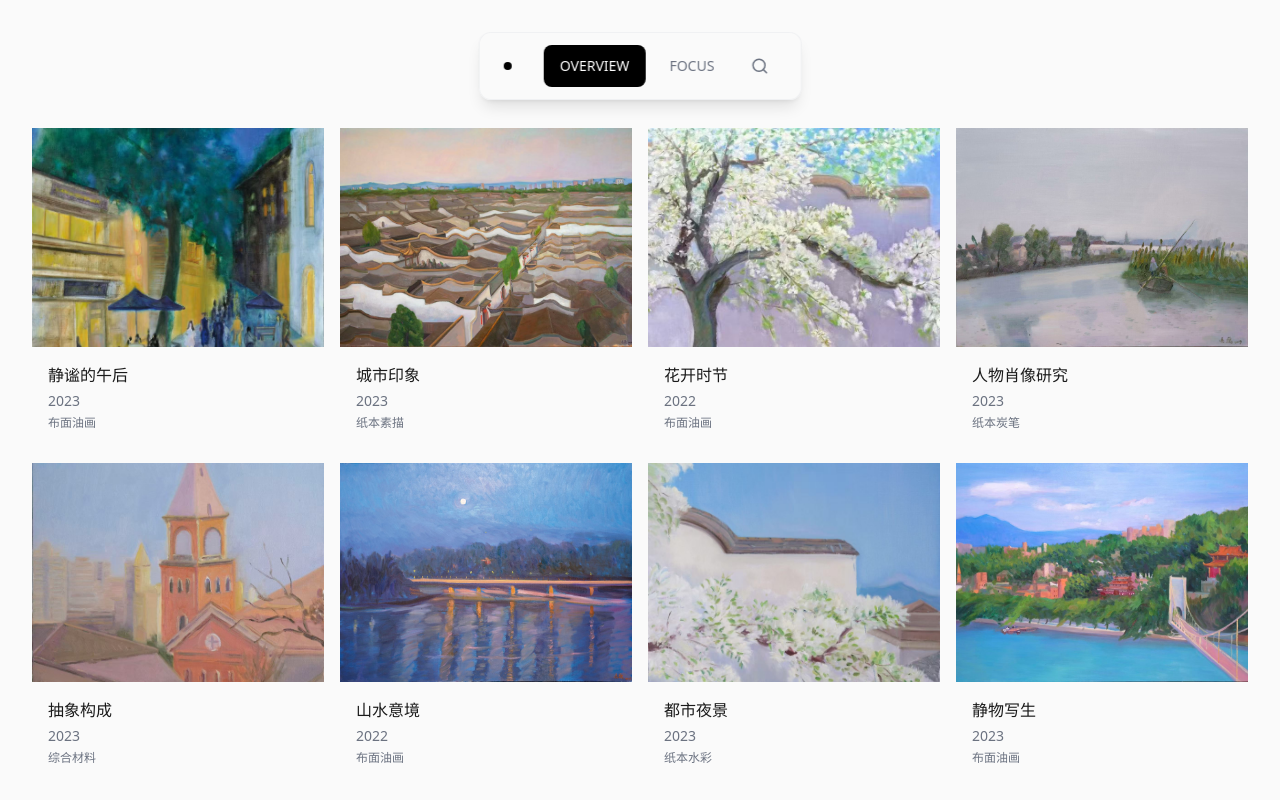
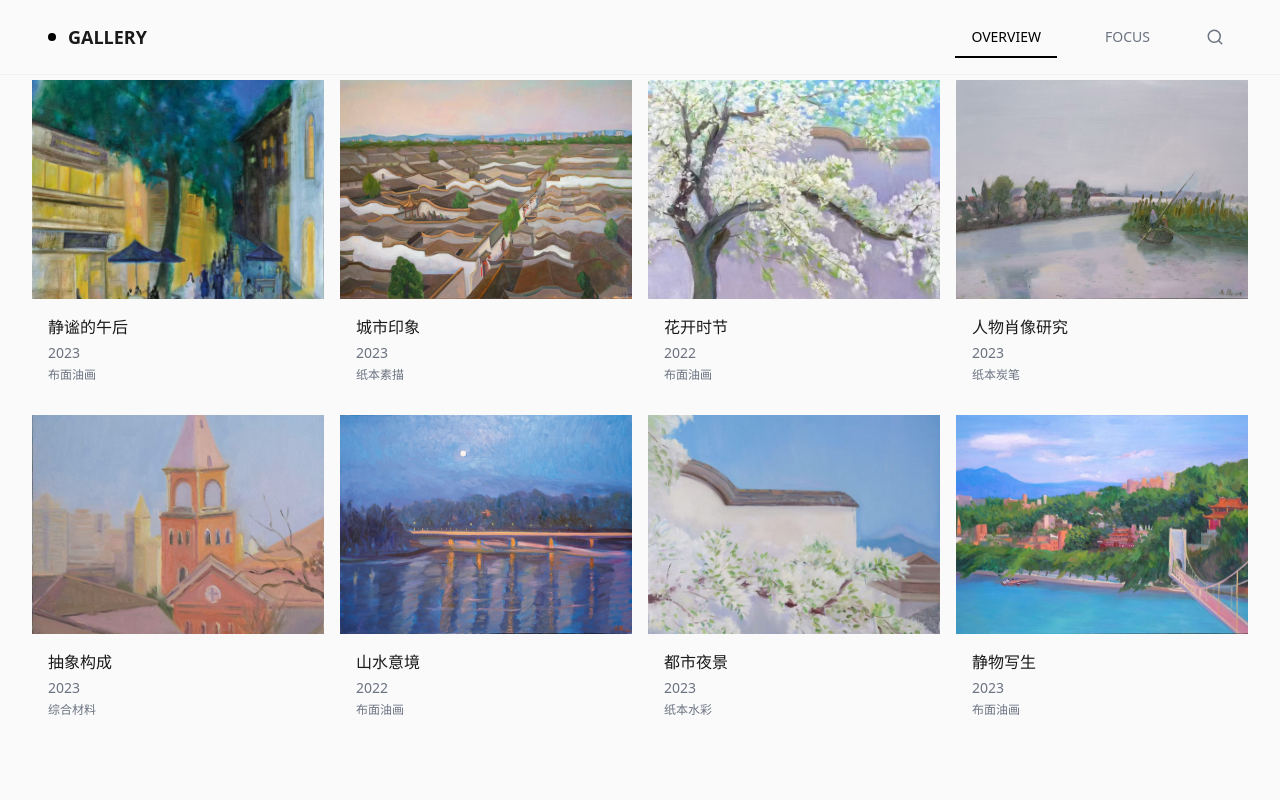
Before and after one commit to scooorpion/art-site, a Next.js app: page /gallery/grid in a window 1280 px wide. Built offline with nearby package versions, Linux system fonts and the light colour scheme.

Commit message:
a big update. 改变了菜单栏的展示方式

```diff
--- a/app/components/CentralGallery.tsx
+++ b/app/components/CentralGallery.tsx
@@ -201,7 +201,7 @@ export default function CentralGallery({ artworks, onArtworkClick }: CentralGall
     <div className="min-h-screen bg-white dark:bg-black text-gray-800 dark:text-white">
         <div className="relative h-screen flex flex-col">
         {/* 主展示区域 - 全屏显示 */}
-        <div className="flex-1 relative flex items-center justify-center pt-16 sm:pt-20 md:pt-24">
+        <div className="flex-1 relative flex items-center justify-center pt-20 md:pt-20">
           {/* 平铺式图片展示 */}
           <div className="flex items-center justify-center gap-6 overflow-x-hidden px-4">
             {/* 左侧图片 */}
--- a/app/components/GridGallery.tsx
+++ b/app/components/GridGallery.tsx
@@ -58,7 +58,7 @@ export default function GridGallery({ artworks, onArtworkClick, showSearchFilter
   };
 
   return (
-    <div className="min-h-screen bg-[var(--background)] pt-20 sm:pt-24 md:pt-32 mobile-nav-padding">
+    <div className="min-h-screen bg-[var(--background)] pt-20 md:pt-20 mobile-nav-padding">
         <div className="max-w-7xl mx-auto px-4 sm:px-6 lg:px-8 large-container">
 
 
--- a/app/components/Navigation.tsx
+++ b/app/components/Navigation.tsx
@@ -59,19 +59,28 @@ export default function Navigation({ currentView, showSearchFilter, onToggleSear
         initial={{ y: -100, opacity: 0 }}
         animate={{ y: 0, opacity: 1 }}
         transition={{ duration: 0.8, ease: [0.4, 0, 0.2, 1] }}
-        className="hidden md:flex fixed top-8 left-1/2 transform -translate-x-1/2 z-50 bg-[var(--background)]/90 backdrop-blur-xl border border-[var(--border)]/50 px-6 py-3 shadow-lg"
-        style={{ borderRadius: '0.75rem' }}
+        className="hidden md:flex fixed top-0 left-0 right-0 z-50 bg-[var(--background)]/90 backdrop-blur-xl border-b border-[var(--border)]/50 px-6 lg:px-12 py-4"
       >
-        <div className="flex items-center space-x-4 lg:space-x-8">
+        <div className="w-full max-w-7xl mx-auto flex items-center justify-between">
+          {/* Logo区域 */}
+          <motion.div
+            className="flex items-center space-x-3"
+            initial={{ opacity: 0, x: -20 }}
+            animate={{ opacity: 1, x: 0 }}
+            transition={{ duration: 0.8, delay: 0.2 }}
+          >
             <motion.div
               className="w-2 h-2 bg-[var(--accent)] rounded-full flex-shrink-0"
               initial={{ opacity: 0, scale: 0 }}
               animate={{ opacity: 1, scale: 1 }}
-            transition={{ duration: 0.8, delay: 0.2 }}
+              transition={{ duration: 0.8, delay: 0.4 }}
             />
-          <div className="flex items-center space-x-1 lg:space-x-2">
+            <span className="text-lg font-semibold text-[var(--foreground)]">GALLERY</span>
+          </motion.div>
+
+          {/* 导航链接区域 */}
+          <div className="flex items-center space-x-6 lg:space-x-8">
             {navItems.map((item, index) => {
-              // 移除了图标引用
               const isActive = currentView === item.id;
               return (
                 <motion.div
@@ -84,16 +93,23 @@ export default function Navigation({ currentView, showSearchFilter, onToggleSear
                   <motion.button
                     onClick={() => handleViewChange(item.id)}
                     className={clsx(
-                      'relative px-3 lg:px-4 py-2 transition-all duration-300 group',
+                      'relative px-4 py-2 transition-all duration-300 group',
                       isActive
-                        ? 'text-[var(--accent-foreground)] bg-[var(--accent)]'
-                        : 'text-[var(--muted-foreground)] hover:text-[var(--foreground)] hover:bg-[var(--accent)]/10'
+                        ? 'text-[var(--accent)] font-medium'
+                        : 'text-[var(--muted-foreground)] hover:text-[var(--foreground)]'
                     )}
-                    style={{ borderRadius: '0.5rem' }}
-                    whileHover={{ scale: 1.05 }}
+                    whileHover={{ y: -2 }}
                     whileTap={{ scale: 0.95 }}
                   >
                     <span className="text-sm font-medium whitespace-nowrap">{item.label}</span>
+                    {isActive && (
+                      <motion.div
+                        layoutId="desktopActiveIndicator"
+                        className="absolute bottom-0 left-0 right-0 h-0.5 bg-[var(--accent)]"
+                        initial={false}
+                        transition={{ type: 'spring', stiffness: 500, damping: 30 }}
+                      />
+                    )}
                   </motion.button>
                 </motion.div>
               );
@@ -102,7 +118,7 @@ export default function Navigation({ currentView, showSearchFilter, onToggleSear
             {/* 搜索按钮 - 仅在grid视图显示 */}
             {currentView === 'grid' && onToggleSearchFilter && (
               <motion.div
-                  className="relative ml-1 flex-shrink-0"
+                className="relative flex-shrink-0"
                 initial={{ opacity: 0, scale: 0.8 }}
                 animate={{ opacity: 1, scale: 1 }}
                 transition={{ duration: 0.6, delay: 0.4 }}
@@ -112,7 +128,7 @@ export default function Navigation({ currentView, showSearchFilter, onToggleSear
                   className={clsx(
                     'relative flex items-center justify-center p-2 transition-colors duration-300',
                     showSearchFilter
-                        ? 'text-[var(--accent-foreground)] bg-[var(--accent)]'
+                      ? 'text-[var(--accent)] bg-[var(--accent)]/10'
                       : 'text-[var(--muted-foreground)] hover:text-[var(--foreground)] hover:bg-[var(--accent)]/10'
                   )}
                   style={{ borderRadius: '0.5rem' }}
@@ -193,7 +209,7 @@ export default function Navigation({ currentView, showSearchFilter, onToggleSear
                 animate={{ opacity: 1, y: 0, scale: 1 }}
                 exit={{ opacity: 0, y: -20, scale: 0.95 }}
                 transition={{ type: 'spring', stiffness: 300, damping: 30 }}
-                className="fixed top-[89px] left-4 right-4 z-40 bg-[var(--background)]/95 backdrop-blur-xl border border-[var(--border)]/50 shadow-2xl"
+                className="fixed top-[73px] left-4 right-4 z-40 bg-[var(--background)]/95 backdrop-blur-xl border border-[var(--border)]/50 shadow-2xl"
                 style={{ borderRadius: '1rem' }}
               >
                 <div className="px-6 py-6 space-y-2">
```
Lines whose indentation alone changed are shown as unchanged.
